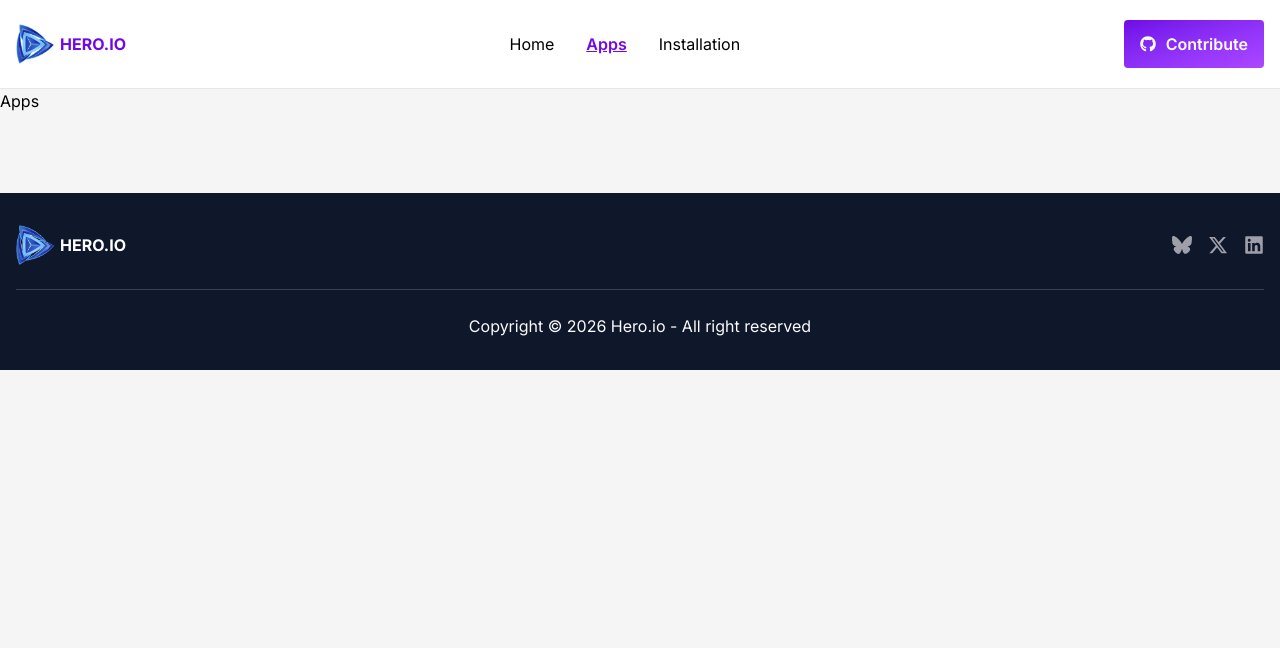
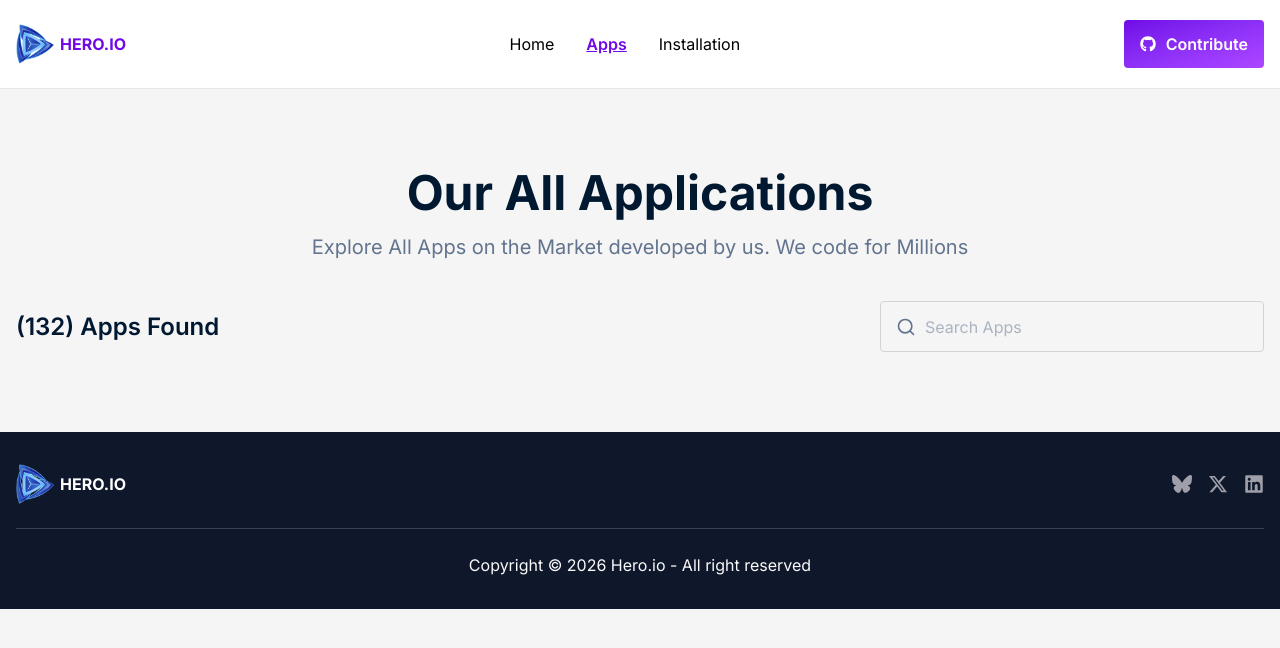
Before and after one commit to ownist/MRBA3, a React (Vite) app: page /apps in a window 1280 px wide. Shown: the top 648 px of the page. Built offline with nearby package versions, Linux system fonts and the light colour scheme.

Commit message:
feat(apps-page): add initial Apps page UI
- Implement page title and description
- Add search input field with icon
- Display app count section
- Update README technologies list formatting

```diff
--- a/src/pages/Apps.jsx
+++ b/src/pages/Apps.jsx
@@ -1,9 +1,33 @@
-import React from 'react'
+import { LuSearch } from "react-icons/lu";
 
 const Apps = () => {
   return (
-    <div>Apps</div>
-  )
-}
+    <section className="max-w-360 mx-auto px-4 mt-8 sm:mt-20">
+      <div className="text-center space-y-4">
+        <h1 className="text-main text-5xl font-bold">Our All Applications</h1>
+        <p className="text-slate-500 text-xl font-normal">
+          Explore All Apps on the Market developed by us. We code for Millions
+        </p>
+      </div>
 
-export default Apps
+      {/* filter */}
+      <div className="mt-10 mb-4 flex flex-col items-center justify-center gap-4 sm:flex-row sm:justify-between">
+        <h4 className="text-main text-2xl font-semibold">(132) Apps Found</h4>
+
+        {/* input */}
+        <div className="w-full sm:w-96 relative">
+          <input
+            className="w-full px-4 pl-11 py-[12.5px] rounded-sm border border-neutral-300 text-slate-500 text-base font-normal"
+            type="search"
+            name="search"
+            id="search"
+            placeholder="Search Apps"
+          />
+          <LuSearch className="text-xl text-slate-500 absolute top-1/2 left-4 -translate-y-1/2" />
+        </div>
+      </div>
+    </section>
+  );
+};
+
+export default Apps;
```
Also changed, not shown: 1 other file (tests, documents, lock files or other folders).
